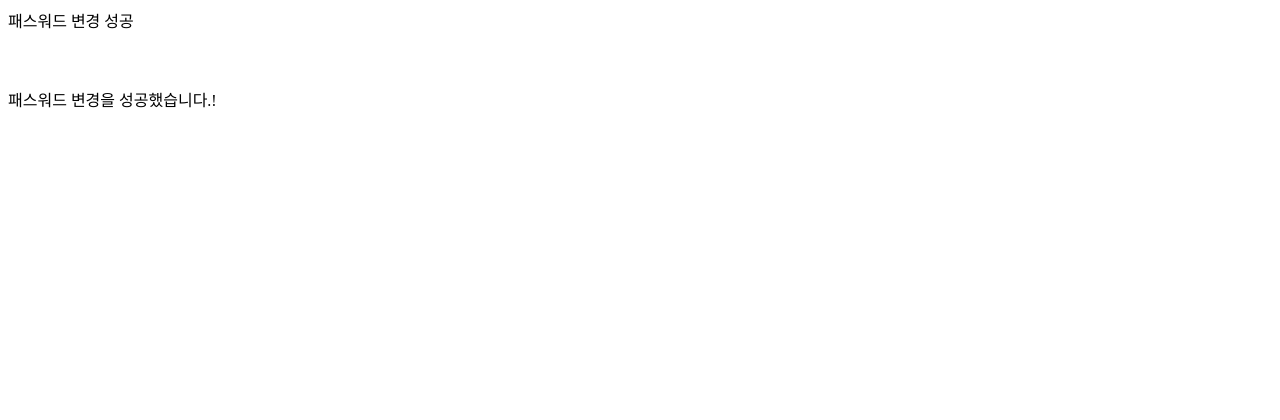
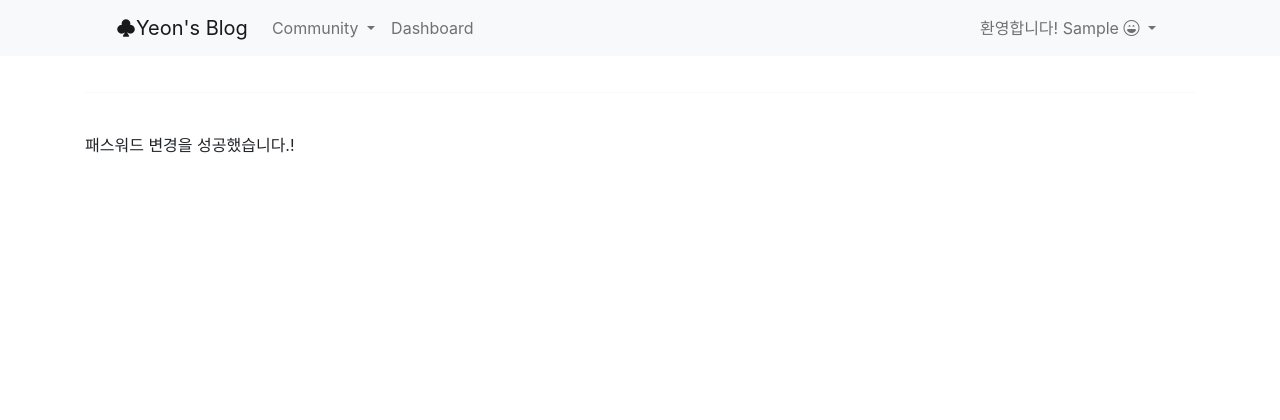
Before and after one commit to kyeon06/django_tutorial_encore, a Django app: page /accounts/password_change/done/ in a window 1280 px wide. Shown: the top 420 px of the page. Run offline with Django 4.2, Linux system fonts and the light colour scheme; the visitor is signed in with stand-in values (Sample User, id 1); some libraries are stand-ins or nearby versions.

Commit message:
navbar url 태그로 수정, 회원가입, 인증기능구현

```diff
--- a/community/templates/community/list.html
+++ b/community/templates/community/list.html
@@ -18,7 +18,7 @@ COMMUNITY
     <tbody>
         {% for article in article_list %}
         <tr>
-            <th scope="row"><a href="/community/view_detail/{{article.id}}" class="link-danger">{{article.title}}</a>
+            <th scope="row"><a href="{% url 'community:view_detail' article.id %}" class="link-danger">{{article.title}}</a>
             </th>
             <td>{{article.name}}</td>
             <td>{{article.cdate|date:"Y년 M d일 D"}}</td>
--- a/django_tutorial/settings.py
+++ b/django_tutorial/settings.py
@@ -135,4 +135,4 @@ DEFAULT_AUTO_FIELD = 'django.db.models.BigAutoField'
 
 CRISPY_TEMPLATE_PACK = 'bootstrap4'
 
-LOGIN_REDIRECT_URL = '/'
+LOGIN_REDIRECT_URL = '/index/'
--- a/templates/partials/base.html
+++ b/templates/partials/base.html
@@ -8,6 +8,10 @@
     <link rel="stylesheet" href="https://cdn.jsdelivr.net/npm/bootstrap@5.2.2/dist/css/bootstrap.min.css">
     <link rel="stylesheet" href="https://cdn.jsdelivr.net/npm/bootstrap-icons@1.9.1/font/bootstrap-icons.css">
     <script src="https://cdn.jsdelivr.net/npm/bootstrap@5.2.2/dist/js/bootstrap.bundle.min.js"></script>
+
+    {%block auth_css%}
+    {%endblock auth_css%}
+
     <title>
         {% block title %}
         {% endblock title %}
--- a/templates/partials/navbar.html
+++ b/templates/partials/navbar.html
@@ -8,19 +8,43 @@
               </button>
               <div class="collapse navbar-collapse" id="navbarNavDropdown">
                 <ul class="navbar-nav">
-                  <li class="nav-item">
-                    <a class="nav-link active" aria-current="page" href="/index/">Home</a>
-                  </li>
                   <li class="nav-item dropdown">
                     <a class="nav-link dropdown-toggle" href="" role="button" data-bs-toggle="dropdown" aria-expanded="false">
                       Community
                     </a>
                     <ul class="dropdown-menu">
-                      <li><a class="dropdown-item" href="/community/list/">수다방</a></li>
+                      <li><a class="dropdown-item" href="{% url 'community:list'%}">수다방</a></li>
                     </ul>
                   </li>
                   <li class="nav-item">
-                    <a class="nav-link" href="/dashboard/">Dashboard</a>
+                    <a class="nav-link" href="{% url 'dashboard:dashboard'%}">Dashboard</a>
+                  </li>
+                </ul>
+              </div>
+              <!-- 로그인 인증 -->
+              <div class="collapse navbar-collapse justify-content-end">
+                <ul class="navbar-nav" >
+                  <li class="nav-item dropdown">
+                    <!-- 로그인 된 경우 -->
+                    {% if user.is_active %}
+                    <a class="nav-link dropdown-toggle" href="" role="button" data-bs-toggle="dropdown" aria-expanded="false">
+                      환영합니다! {% firstof user.get_short_name user.get_username %} <i class="bi bi-emoji-laughing"></i>
+                    </a>
+                    <ul class="dropdown-menu">
+                      <li><a class="dropdown-item" href="{%url 'logout'%}"><i class="bi bi-backspace-reverse"></i> 로그아웃</a></li>
+                      <li><a class="dropdown-item" href="{%url 'password_change'%}">비밀번호 변경</a></li>
+                    </ul>
+                    <!-- 로그인 안된 경우 -->
+                    {% else %}
+                    <a class="nav-link dropdown-toggle" href="" role="button" data-bs-toggle="dropdown" aria-expanded="false">
+                      Anonymous
+                    </a>
+                    <ul class="dropdown-menu">
+                      <li><a class="dropdown-item" href="{%url 'login'%}"><i class="bi bi-arrow-right-square"></i> 로그인</a></li>
+                      <li><a class="dropdown-item" href="{%url 'register'%}">회원가입</a></li>
+                    </ul>
+                    {% endif %}
+
                   </li>
                 </ul>
               </div>
--- a/templates/registration/password_change_done.html
+++ b/templates/registration/password_change_done.html
@@ -1,3 +1,7 @@
+{% extends  'partials/base.html' %}
+{%block auth_css%}
+<link rel="stylesheet" href="https://cdn.jsdelivr.net/npm/bootstrap@4.6.2/dist/css/bootstrap.min.css">
+{%endblock auth_css%}
 {% block title %}패스워드 변경 성공{% endblock title %}
 
 {% block content %}
--- a/templates/registration/password_change_form.html
+++ b/templates/registration/password_change_form.html
@@ -1,3 +1,4 @@
+{% extends 'partials/base.html' %}
 {% block title %}패스워드 변경 폼{% endblock title %}
 
 {% block content %}
```
Also changed, not shown: django_tutorial/views.py (+6 -3 lines), templates/registration/logged_out.html (+7 -5 lines), templates/registration/login.html (+10 -4 lines), templates/registration/register.html (+19 -11 lines), templates/registration/register_done.html (+6 -1 lines).
